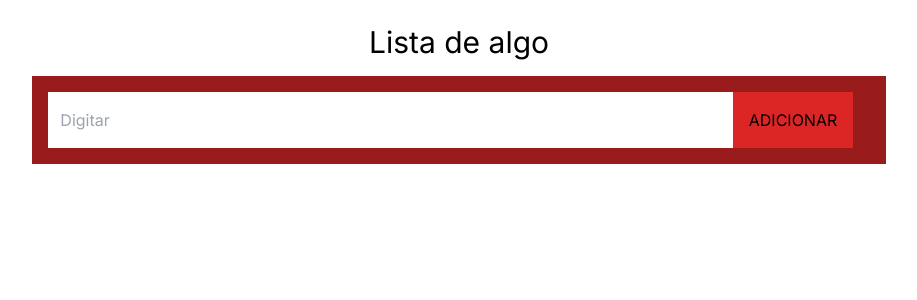
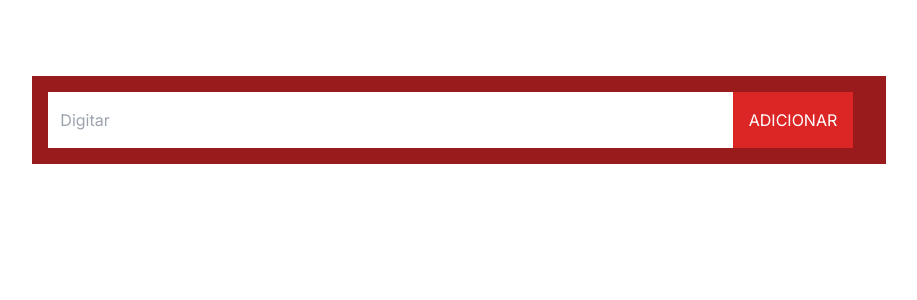
Before and after one commit to Thur0Arthur/list_reactjs1, a Next.js app: page / in a window 1280 px wide. Shown: the top 300 px of the page, without its empty margins (181-1098 px from the left). Built offline with nearby package versions, Linux system fonts and the light colour scheme.

Commit message:
Update globals.css
background

```diff
--- a/src/app/globals.css
+++ b/src/app/globals.css
@@ -16,12 +16,15 @@
   }
 }
 body {
-  background-color: black;
+  --foreground-rgb: 255, 255, 255;
+  --background-start-rgb: 0, 0, 0;
+  --background-end-rgb: 128, 128, 128;
+
   color: rgb(var(--foreground-rgb));
   background: linear-gradient(
-      to bottom,
-      transparent,
-      rgb(var(--background-end-rgb))
-    )
-    rgb(var(--background-start-rgb));
+    to bottom,
+    transparent,
+    rgb(var(--background-end-rgb))
+  )
+  rgb(var(--background-start-rgb));
 }
```
